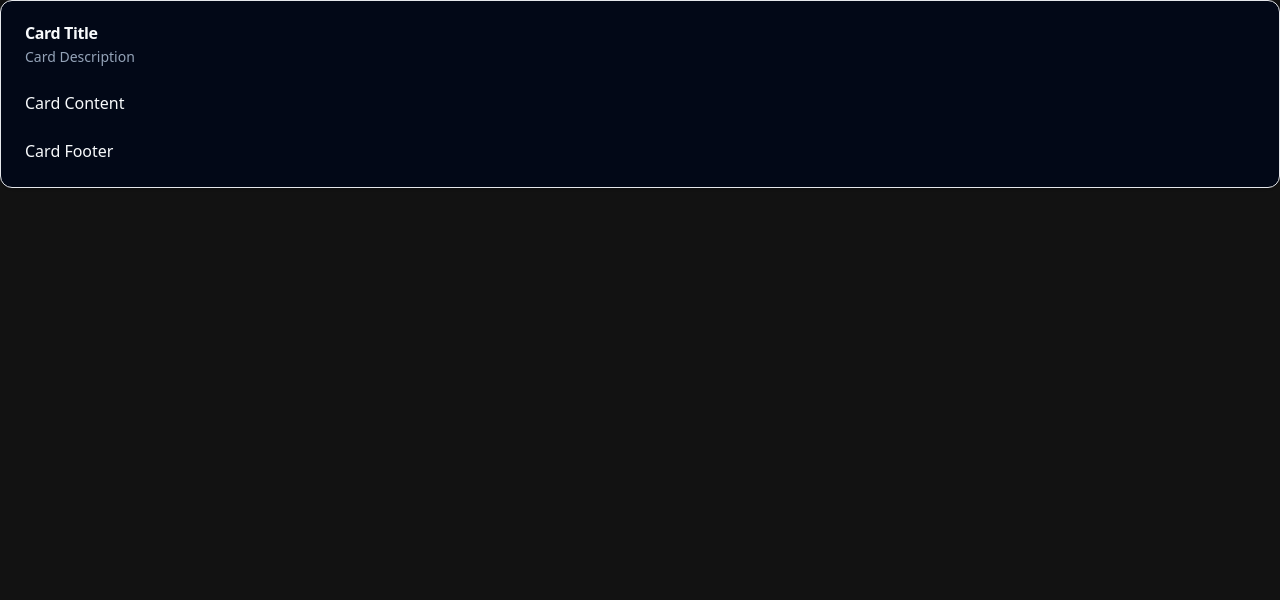
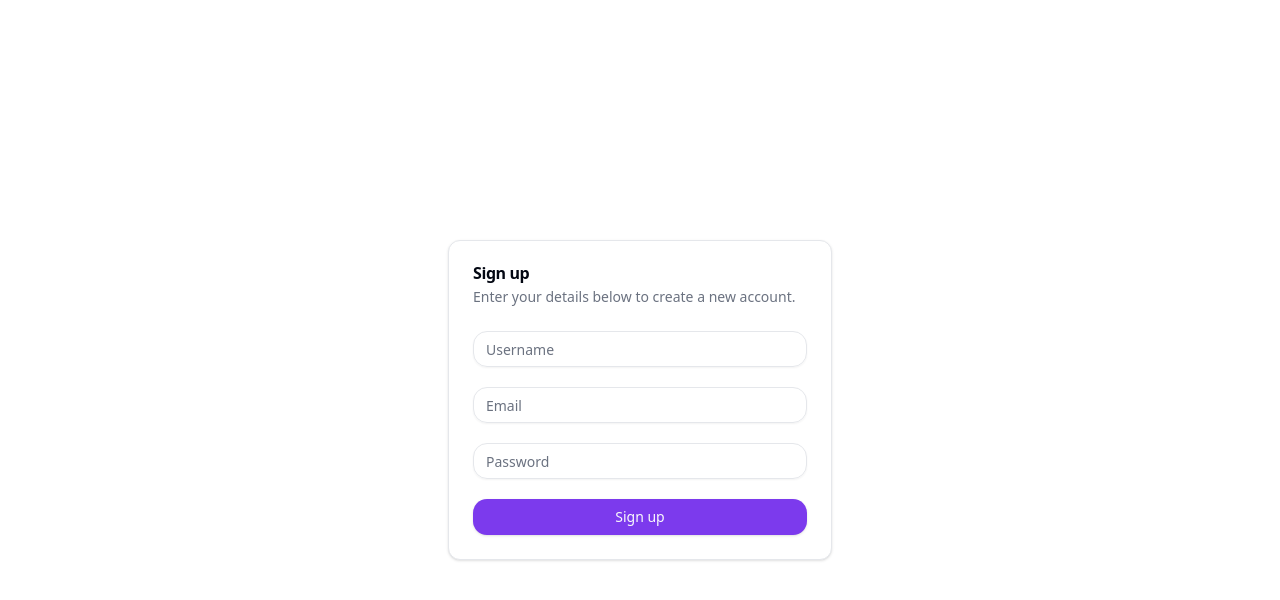
Before and after one commit to macias34/code-mastery-frontend, a Next.js app: page /auth/sign-up in a window 1280 px wide. Shown: the top 600 px of the page. Built offline with nearby package versions, Linux system fonts and the light colour scheme.

Commit message:
Added input and label component, created view for SignUp page

```diff
--- a/package.json
+++ b/package.json
@@ -10,6 +10,7 @@
   },
   "dependencies": {
     "@radix-ui/react-icons": "^1.3.0",
+    "@radix-ui/react-label": "^2.0.2",
     "@radix-ui/react-slot": "^1.0.2",
     "@trivago/prettier-plugin-sort-imports": "^4.2.0",
     "@types/node": "20.5.9",
--- a/src/pages/_app.tsx
+++ b/src/pages/_app.tsx
@@ -1,5 +1,4 @@
 import { ThemeProvider as NextThemesProvider } from "next-themes";
-import { type ThemeProviderProps } from "next-themes/dist/types";
 import type { AppProps } from "next/app";
 import { QueryClient, QueryClientProvider } from "react-query";
 
@@ -9,7 +8,7 @@ const queryClient = new QueryClient();
 
 export default function App({ Component, pageProps }: AppProps) {
   return (
-    <NextThemesProvider attribute="class" defaultTheme="dark" enableSystem>
+    <NextThemesProvider attribute="class" defaultTheme="light" enableSystem>
       <QueryClientProvider client={queryClient}>
         <Component {...pageProps} />
       </QueryClientProvider>
--- a/src/pages/auth/sign-up/index.tsx
+++ b/src/pages/auth/sign-up/index.tsx
@@ -1,3 +1,4 @@
+import { Button } from "@/shared/ui/button";
 import {
   Card,
   CardContent,
@@ -6,22 +7,25 @@ import {
   CardHeader,
   CardTitle,
 } from "@/shared/ui/card";
+import { Input } from "@/shared/ui/input";
 import { ShopLayout } from "@/shop";
 
 const SignUpPage = () => {
   return (
     <ShopLayout>
-      <Card>
+      <Card className="w-96 absolute top-1/2 left-1/2 -translate-x-1/2 -translate-y-1/2">
         <CardHeader>
-          <CardTitle>Card Title</CardTitle>
-          <CardDescription>Card Description</CardDescription>
+          <CardTitle>Sign up</CardTitle>
+          <CardDescription>
+            Enter your details below to create a new account.
+          </CardDescription>
         </CardHeader>
-        <CardContent>
-          <p>Card Content</p>
+        <CardContent className="flex flex-col gap-5">
+          <Input placeholder="Username" />
+          <Input placeholder="Email" />
+          <Input type="password" placeholder="Password" />
+          <Button>Sign up</Button>
         </CardContent>
-        <CardFooter>
-          <p>Card Footer</p>
-        </CardFooter>
       </Card>
     </ShopLayout>
   );
--- /dev/null
+++ b/src/shared/ui/input.tsx
@@ -0,0 +1,25 @@
+import * as React from "react";
+
+import { cn } from "@/libs/cn";
+
+export interface InputProps
+  extends React.InputHTMLAttributes<HTMLInputElement> {}
+
+const Input = React.forwardRef<HTMLInputElement, InputProps>(
+  ({ className, type, ...props }, ref) => {
+    return (
+      <input
+        type={type}
+        className={cn(
+          "flex h-9 w-full rounded-md border border-input bg-transparent px-3 py-1 text-sm shadow-sm transition-colors file:border-0 file:bg-transparent file:text-sm file:font-medium placeholder:text-muted-foreground focus-visible:outline-none focus-visible:ring-1 focus-visible:ring-ring disabled:cursor-not-allowed disabled:opacity-50",
+          className,
+        )}
+        ref={ref}
+        {...props}
+      />
+    );
+  },
+);
+Input.displayName = "Input";
+
+export { Input };
--- /dev/null
+++ b/src/shared/ui/label.tsx
@@ -0,0 +1,24 @@
+import * as React from "react"
+import * as LabelPrimitive from "@radix-ui/react-label"
+import { cva, type VariantProps } from "class-variance-authority"
+
+import { cn } from "@/libs/utils"
+
+const labelVariants = cva(
+  "text-sm font-medium leading-none peer-disabled:cursor-not-allowed peer-disabled:opacity-70"
+)
+
+const Label = React.forwardRef<
+  React.ElementRef<typeof LabelPrimitive.Root>,
+  React.ComponentPropsWithoutRef<typeof LabelPrimitive.Root> &
+    VariantProps<typeof labelVariants>
+>(({ className, ...props }, ref) => (
+  <LabelPrimitive.Root
+    ref={ref}
+    className={cn(labelVariants(), className)}
+    {...props}
+  />
+))
+Label.displayName = LabelPrimitive.Root.displayName
+
+export { Label }
--- a/src/shop/shop-layout.tsx
+++ b/src/shop/shop-layout.tsx
@@ -1,5 +1,11 @@
 import React, { FC, PropsWithChildren } from "react";
 
-export const ShopLayout: FC<PropsWithChildren> = ({ children }) => {
-  return <main className=" min-h-screen">{children}</main>;
+import { cn } from "@/libs/cn";
+
+interface ShopLayoutProps extends PropsWithChildren {
+  className?: string;
+}
+
+export const ShopLayout: FC<ShopLayoutProps> = ({ children, className }) => {
+  return <main className={cn("min-h-screen", className)}>{children}</main>;
 };
--- a/src/styles/globals.css
+++ b/src/styles/globals.css
@@ -6,46 +6,46 @@
 @layer base {
   :root {
     --background: 0 0% 100%;
-    --foreground: 222.2 84% 4.9%;
+    --foreground: 224 71.4% 4.1%;
     --card: 0 0% 100%;
-    --card-foreground: 222.2 84% 4.9%;
+    --card-foreground: 224 71.4% 4.1%;
     --popover: 0 0% 100%;
-    --popover-foreground: 222.2 84% 4.9%;
-    --primary: 221.2 83.2% 53.3%;
-    --primary-foreground: 210 40% 98%;
-    --secondary: 210 40% 96.1%;
-    --secondary-foreground: 222.2 47.4% 11.2%;
-    --muted: 210 40% 96.1%;
-    --muted-foreground: 215.4 16.3% 46.9%;
-    --accent: 210 40% 96.1%;
-    --accent-foreground: 222.2 47.4% 11.2%;
+    --popover-foreground: 224 71.4% 4.1%;
+    --primary: 262.1 83.3% 57.8%;
+    --primary-foreground: 210 20% 98%;
+    --secondary: 220 14.3% 95.9%;
+    --secondary-foreground: 220.9 39.3% 11%;
+    --muted: 220 14.3% 95.9%;
+    --muted-foreground: 220 8.9% 46.1%;
+    --accent: 220 14.3% 95.9%;
+    --accent-foreground: 220.9 39.3% 11%;
     --destructive: 0 84.2% 60.2%;
-    --destructive-foreground: 210 40% 98%;
-    --border: 214.3 31.8% 91.4%;
-    --input: 214.3 31.8% 91.4%;
-    --ring: 221.2 83.2% 53.3%;
+    --destructive-foreground: 210 20% 98%;
+    --border: 220 13% 91%;
+    --input: 220 13% 91%;
+    --ring: 262.1 83.3% 57.8%;
     --radius: 1rem;
   }
 
   .dark {
-    --background: 222.2 84% 4.9%;
-    --foreground: 210 40% 98%;
-    --card: 222.2 84% 4.9%;
-    --card-foreground: 210 40% 98%;
-    --popover: 222.2 84% 4.9%;
-    --popover-foreground: 210 40% 98%;
-    --primary: 217.2 91.2% 59.8%;
-    --primary-foreground: 222.2 47.4% 11.2%;
-    --secondary: 217.2 32.6% 17.5%;
-    --secondary-foreground: 210 40% 98%;
-    --muted: 217.2 32.6% 17.5%;
-    --muted-foreground: 215 20.2% 65.1%;
-    --accent: 217.2 32.6% 17.5%;
-    --accent-foreground: 210 40% 98%;
+    --background: 224 71.4% 4.1%;
+    --foreground: 210 20% 98%;
+    --card: 224 71.4% 4.1%;
+    --card-foreground: 210 20% 98%;
+    --popover: 224 71.4% 4.1%;
+    --popover-foreground: 210 20% 98%;
+    --primary: 263.4 70% 50.4%;
+    --primary-foreground: 210 20% 98%;
+    --secondary: 215 27.9% 16.9%;
+    --secondary-foreground: 210 20% 98%;
+    --muted: 215 27.9% 16.9%;
+    --muted-foreground: 217.9 10.6% 64.9%;
+    --accent: 215 27.9% 16.9%;
+    --accent-foreground: 210 20% 98%;
     --destructive: 0 62.8% 30.6%;
-    --destructive-foreground: 210 40% 98%;
-    --border: 217.2 32.6% 17.5%;
-    --input: 217.2 32.6% 17.5%;
-    --ring: 224.3 76.3% 48%;
+    --destructive-foreground: 210 20% 98%;
+    --border: 215 27.9% 16.9%;
+    --input: 215 27.9% 16.9%;
+    --ring: 263.4 70% 50.4%;
   }
 }
```
Also changed, not shown: components.json, 1 other file (tests, documents, lock files or other folders).
